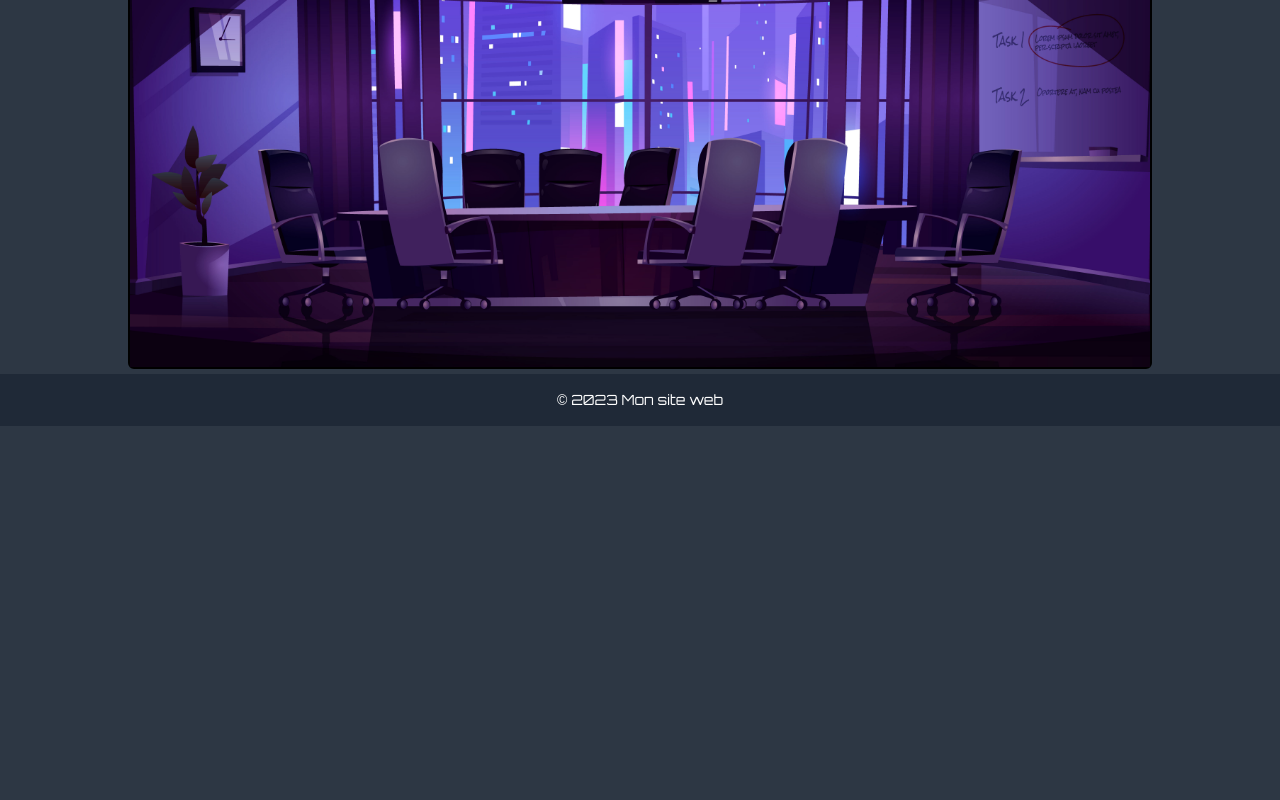
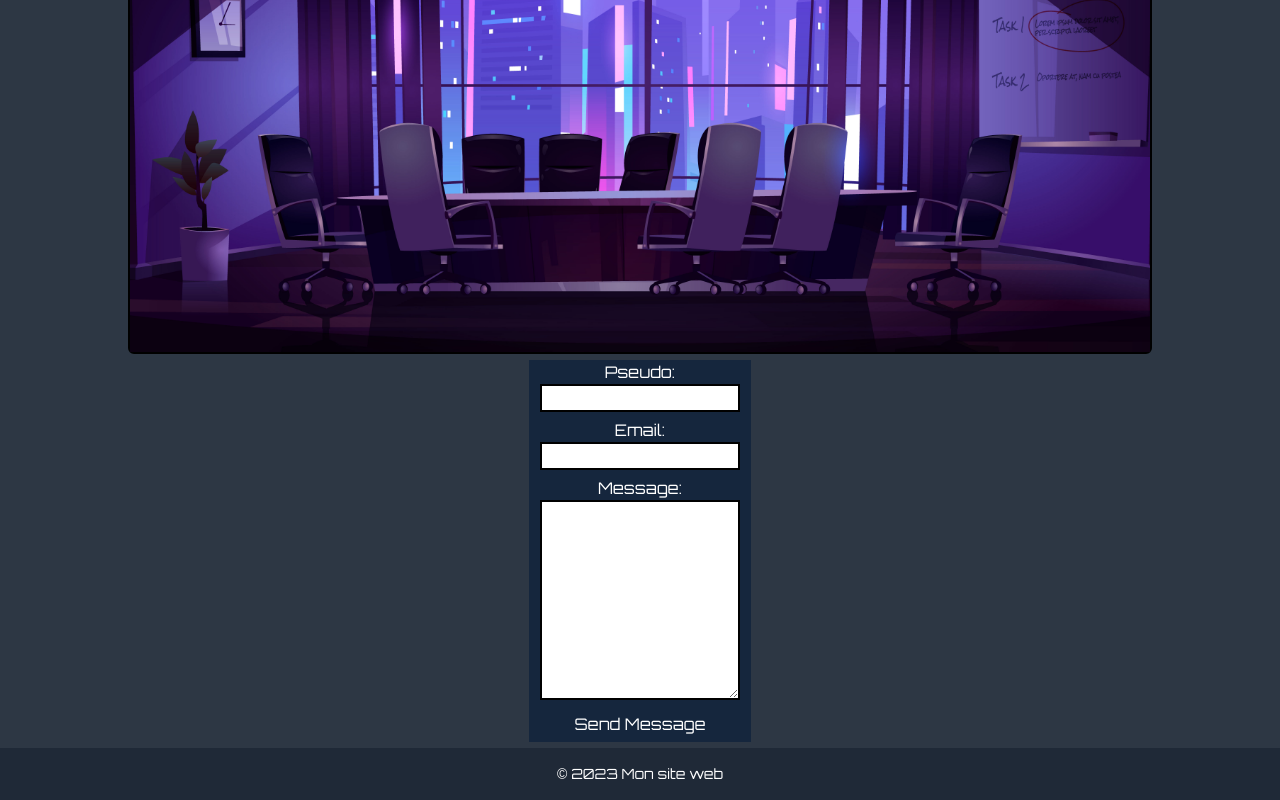
Before and after one commit to WildCodeSchool/2023-02-JS-LaLoupe-LifeIsNotSoStrange.TM, a React (Vite) app in the folder frontend/: page /contact in a window 1280 px wide. Shown: the part 374-1174 px from the top of the page. Before the commit the page ends 800 px from the top, so only its background shows below. Built offline with nearby package versions, Linux system fonts and the light colour scheme.

Commit message:
Page contact

```diff
--- a/frontend/src/App.jsx
+++ b/frontend/src/App.jsx
@@ -4,6 +4,7 @@ import Footer from "./components/Footer";
 import Intro from "./components/Intro";
 import Chronometre from "./components/Timer";
 import Ecran from "./components/Ecran";
+import Contact from "./components/Contact";
 
 function App() {
   return (
@@ -12,6 +13,7 @@ function App() {
       <Intro />
       <Chronometre />
       <Ecran />
+      <Contact />
       <Footer />
     </div>
   );
--- /dev/null
+++ b/frontend/src/components/Contact.css
@@ -0,0 +1,36 @@
+form {
+  display: flex;
+  flex-direction: column;
+  text-align: center;
+  background-color: rgba(15, 34, 59, 0.781);
+  margin-top: 6px;
+  margin-bottom: 6px;
+}
+#fullName {
+  border: 2px solid black;
+  margin-bottom: 6px;
+  width: 90%;
+}
+#email {
+  margin-bottom: 6px;
+  border: 2px solid black;
+  width: 90%;
+}
+#message {
+  margin-bottom: 6px;
+  border: 2px solid black;
+  width: 90%;
+  height: 200px;
+}
+button {
+  color: white;
+  margin-bottom: 6px;
+}
+button:hover {
+  border: 2px solid white;
+  border-radius: 100%;
+  margin-bottom: 6px;
+}
+p {
+  color: white;
+}
--- /dev/null
+++ b/frontend/src/components/Contact.jsx
@@ -0,0 +1,69 @@
+import { useState } from "react";
+import "./Contact.css";
+
+export default function FormWithMultipleState() {
+  const [pseudo, setPseudo] = useState("");
+  const [email, setEmail] = useState("");
+  const [message, setMessage] = useState("");
+  const [isSubmit, setIsSubmit] = useState(false);
+
+  const handleChangePseudo = (e) => {
+    setPseudo(e.target.value);
+  };
+
+  const handleChangeEmail = (e) => {
+    setEmail(e.target.value);
+  };
+
+  const handleChangeMessage = (e) => {
+    setMessage(e.target.value);
+  };
+
+  const handleSubmit = (e) => {
+    e.preventDefault();
+    if (!pseudo || !email || !message) {
+      alert("Please fill all the inputs");
+    } else {
+      setIsSubmit(true);
+    }
+  };
+
+  return (
+    <>
+      <form onSubmit={handleSubmit}>
+        <label htmlFor="fullName">
+          <p>Pseudo:</p>
+          <input
+            id="fullName"
+            type="text"
+            value={pseudo}
+            onChange={handleChangePseudo}
+          />
+        </label>
+        <label htmlFor="email">
+          <p>Email:</p>
+          <input
+            id="email"
+            type="email"
+            value={email}
+            onChange={handleChangeEmail}
+          />
+        </label>
+        <label htmlFor="message">
+          <p>Message:</p>
+          <textarea
+            id="message"
+            value={message}
+            onChange={handleChangeMessage}
+          />
+        </label>
+        <button type="submit">Send Message</button>
+      </form>
+      {isSubmit && (
+        <p>
+          This is the message from {pseudo}: {message}
+        </p>
+      )}
+    </>
+  );
+}
```
